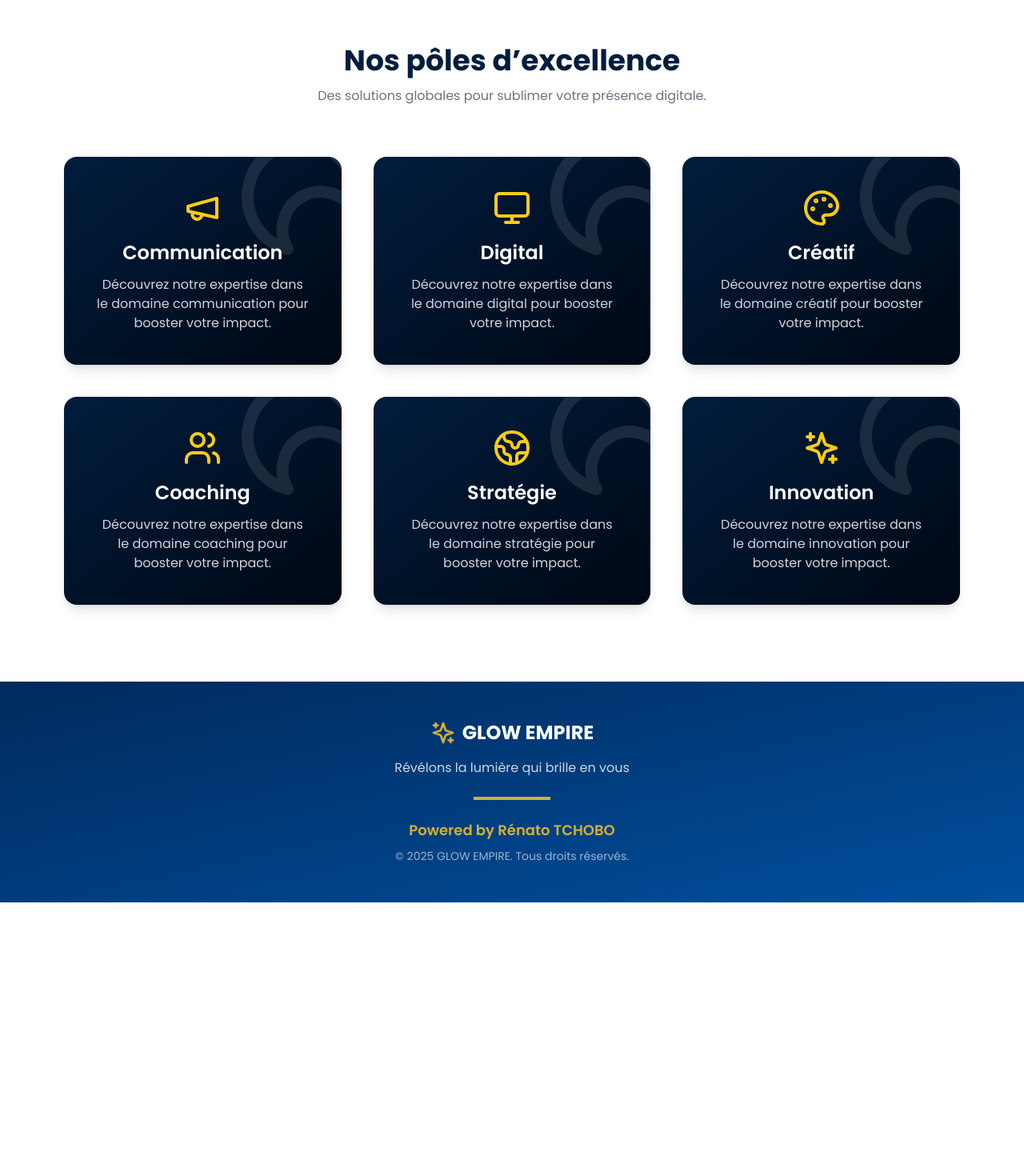
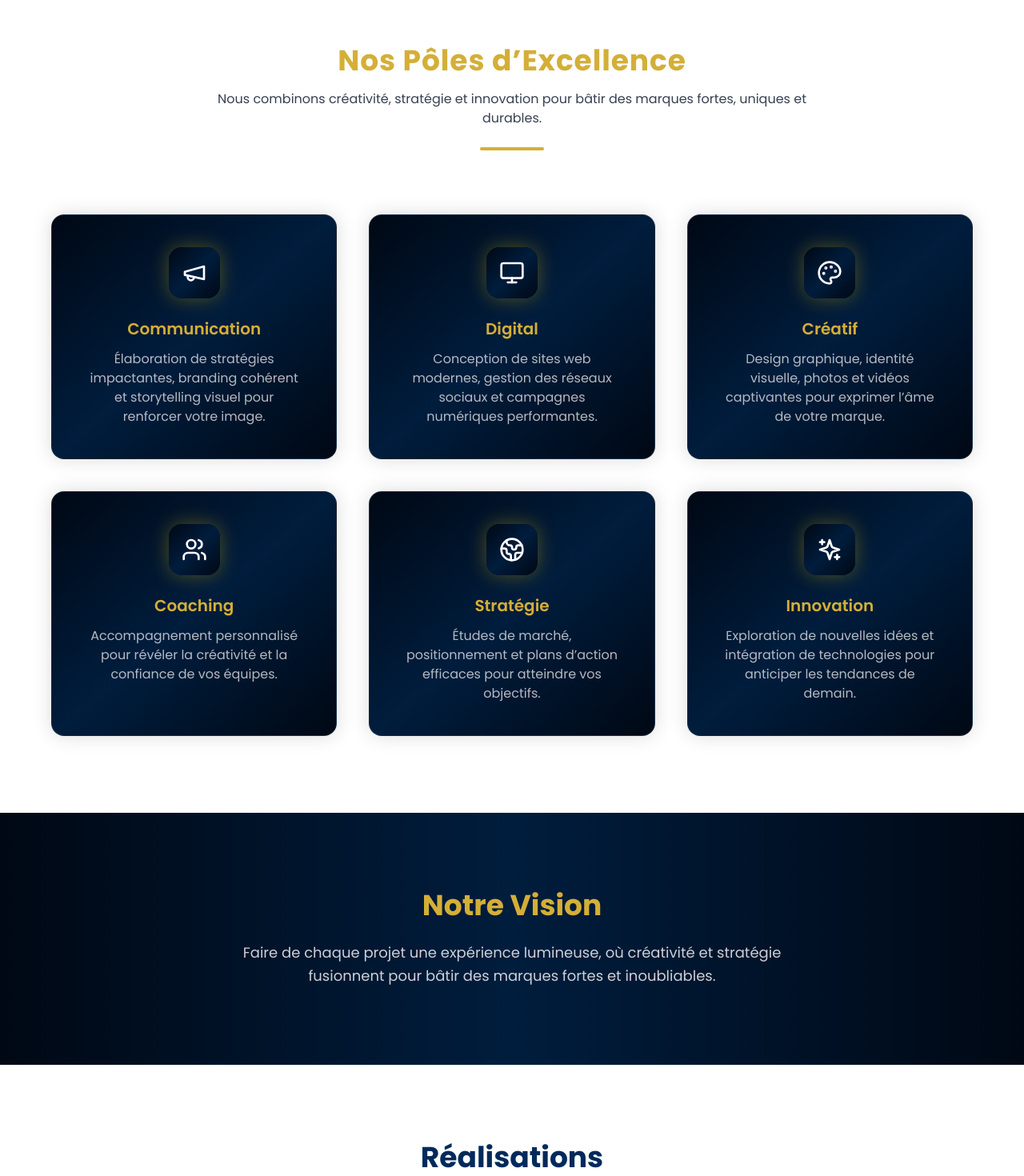
Before and after one commit to adjoeugenie2020-code/glowempire, a React (Vite) app: page / in a window 1280 px wide. Shown: the part 920-2390 px from the top of the page at 80% size. Before the commit the page ends 2048 px from the top, so only its background shows below. Built offline with nearby package versions, Linux system fonts and the light colour scheme.

Commit message:
Updated Home.tsx

```diff
--- a/src/pages/Home.tsx
+++ b/src/pages/Home.tsx
@@ -12,24 +12,21 @@ const Home = () => {
     { icon: Sparkles, title: 'Innovation' },
   ];
 
-  // === TYPEWRITER TEXT ===
+  // TYPEWRITER TEXT
   const phrases = [
     "✨ L'art rencontre la stratégie.",
     "🚀 Votre marque, notre mission.",
     "🎨 Créons ensemble votre univers.",
     "💡 L’innovation au service de l’image."
   ];
-
   const [index, setIndex] = useState(0);
   const [subIndex, setSubIndex] = useState(0);
   const [reverse, setReverse] = useState(false);
 
   useEffect(() => {
     if (index >= phrases.length) return;
-
     const timeout = setTimeout(() => {
       setSubIndex(prev => (reverse ? prev - 1 : prev + 1));
-
       if (!reverse && subIndex === phrases[index].length) {
         setTimeout(() => setReverse(true), 1000);
       } else if (reverse && subIndex === 0) {
@@ -37,7 +34,6 @@ const Home = () => {
         setIndex((prev) => (prev + 1) % phrases.length);
       }
     }, reverse ? 50 : 100);
-
     return () => clearTimeout(timeout);
   }, [subIndex, index, reverse]);
 
@@ -46,7 +42,7 @@ const Home = () => {
 
       {/* === HERO SECTION === */}
       <section className="relative flex flex-col md:flex-row items-center justify-between px-10 lg:px-20 py-24 min-h-screen bg-gradient-to-br from-[#000814] via-[#001D3D] to-[#000814]">
-        {/* Effets lumineux */}
+        {/* Halo lumineux global */}
         <div className="absolute inset-0">
           <div className="absolute top-20 left-20 w-96 h-96 bg-blue-500/20 rounded-full blur-3xl"></div>
           <div className="absolute bottom-10 right-20 w-[500px] h-[500px] bg-yellow-400/20 rounded-full blur-3xl"></div>
@@ -63,7 +59,7 @@ const Home = () => {
             Faites briller <span className="text-yellow-400">votre empire</span> digital
           </motion.h1>
 
-          {/* Typewriter animé */}
+          {/* Typewriter */}
           <div className="text-yellow-400 text-lg font-semibold h-8 overflow-hidden whitespace-nowrap border-r-2 border-yellow-400 pr-2 animate-cursor">
             {phrases[index].substring(0, subIndex)}
           </div>
@@ -121,50 +117,161 @@ const Home = () => {
           animation: blink 1s infinite;
         }
       `}</style>
-
-      {/* === SERVICES SECTION === */}
-      <section id="services" className="relative bg-white py-24 px-10 lg:px-20">
-        <div className="text-center mb-16">
-          <h2 className="text-4xl font-bold text-[#001D3D]">
-            Nos pôles d’excellence
+      {/* === SERVICES === */}
+<section
+  id="services"
+  className="relative py-24 px-8 bg-white text-deepBlue overflow-hidden"
+>
+  <div className="relative z-10 max-w-6xl mx-auto text-center mb-20">
+    <h2 className="text-4xl font-extrabold text-gold mb-4 tracking-wide">
+      Nos Pôles d’Excellence
     </h2>
-          <p className="text-gray-500 mt-3">
-            Des solutions globales pour sublimer votre présence digitale.
+    <p className="text-gray-700 max-w-3xl mx-auto">
+      Nous combinons créativité, stratégie et innovation pour bâtir des marques
+      fortes, uniques et durables.
     </p>
+    <div className="w-20 h-1 bg-gold mx-auto mt-6 rounded-full"></div>
   </div>
 
-        <div className="grid md:grid-cols-3 gap-10">
+  <div className="relative z-10 grid grid-cols-1 sm:grid-cols-2 lg:grid-cols-3 gap-10 max-w-6xl mx-auto">
     {services.map((service, index) => (
       <motion.div
         key={index}
-              initial={{ opacity: 0, y: 30 }}
-              animate={{ opacity: 1, y: 0 }}
-              transition={{ delay: index * 0.1 }}
-              className="relative bg-gradient-to-br from-[#001D3D] to-[#000814] text-white rounded-2xl p-10 shadow-lg flex flex-col items-center justify-center overflow-hidden"
+        initial={{ opacity: 0, y: 40 }}
+        whileInView={{ opacity: 1, y: 0 }}
+        transition={{ duration: 0.8, delay: index * 0.1 }}
+        viewport={{ once: true }}
+        className="relative rounded-2xl p-10 text-center overflow-hidden shadow-[0_0_25px_#00000025]
+                   bg-gradient-to-br from-[#000814] via-[#001D3D] to-[#000814] border border-white/10"
       >
-              <motion.div
-                animate={{
-                  rotate: [0, 360],
-                }}
-                transition={{
-                  duration: 20,
-                  repeat: Infinity,
-                  ease: "linear",
-                }}
-                className="absolute -top-10 -right-10 opacity-10"
+        {/* Halo lunaire animé */}
+        <div className="absolute inset-0 flex items-center justify-center">
+          <div className="w-48 h-48 bg-gradient-radial from-white/10 to-transparent rounded-full blur-3xl animate-pulse-slow"></div>
+        </div>
+
+        {/* Contenu */}
+        <div className="relative z-10">
+          <div
+            className={`w-16 h-16 mx-auto mb-6 rounded-2xl flex items-center justify-center bg-gradient-to-br ${service.color} shadow-[0_0_25px_#FFD70050]`}
           >
-                <Moon size={180} />
-              </motion.div>
+            <service.icon className="w-8 h-8 text-white" />
+          </div>
+          <h3 className="text-xl font-semibold text-gold mb-3">
+            {service.title}
+          </h3>
 
-              <service.icon className="w-12 h-12 text-yellow-400 mb-4" />
-              <h3 className="text-2xl font-semibold">{service.title}</h3>
-              <p className="text-gray-300 mt-3 text-center">
-                Découvrez notre expertise dans le domaine {service.title.toLowerCase()} pour booster votre impact.
+          {service.title === 'Communication' && (
+            <p className="text-white/70">
+              Élaboration de stratégies impactantes, branding cohérent et storytelling visuel pour renforcer votre image.
             </p>
+          )}
+          {service.title === 'Digital' && (
+            <p className="text-white/70">
+              Conception de sites web modernes, gestion des réseaux sociaux et campagnes numériques performantes.
+            </p>
+          )}
+          {service.title === 'Créatif' && (
+            <p className="text-white/70">
+              Design graphique, identité visuelle, photos et vidéos captivantes pour exprimer l’âme de votre marque.
+            </p>
+          )}
+          {service.title === 'Coaching' && (
+            <p className="text-white/70">
+              Accompagnement personnalisé pour révéler la créativité et la confiance de vos équipes.
+            </p>
+          )}
+          {service.title === 'Stratégie' && (
+            <p className="text-white/70">
+              Études de marché, positionnement et plans d’action efficaces pour atteindre vos objectifs.
+            </p>
+          )}
+          {service.title === 'Innovation' && (
+            <p className="text-white/70">
+              Exploration de nouvelles idées et intégration de technologies pour anticiper les tendances de demain.
+            </p>
+          )}
+        </div>
       </motion.div>
     ))}
   </div>
 </section>
+
+{/* Animation pour le halo lunaire */}
+<style jsx>{`
+  @keyframes pulse-slow {
+    0% {
+      transform: scale(1);
+      opacity: 0.5;
+    }
+    50% {
+      transform: scale(1.2);
+      opacity: 0.8;
+    }
+    100% {
+      transform: scale(1);
+      opacity: 0.5;
+    }
+  }
+
+  .animate-pulse-slow {
+    animation: pulse-slow 6s ease-in-out infinite;
+  }
+`}</style>
+
+
+      {/* === ABOUT === */}
+      <section className="py-24 px-8 bg-gradient-to-r from-[#000814] via-[#001D3D] to-[#000814] text-center">
+        <h2 className="text-4xl font-bold text-gold mb-6">Notre Vision</h2>
+        <p className="max-w-3xl mx-auto text-white/80 text-lg leading-relaxed">
+          Faire de chaque projet une expérience lumineuse, où créativité et stratégie fusionnent
+          pour bâtir des marques fortes et inoubliables.
+        </p>
+      </section>
+
+      {/* === PORTFOLIO === */}
+      <section className="py-24 px-8 bg-white text-deepBlue text-center">
+        <h2 className="text-4xl font-bold mb-6">Réalisations</h2>
+        <p className="max-w-3xl mx-auto text-gray-600 mb-12">
+          Découvrez quelques projets où nos équipes ont transformé la vision de nos clients en réalité digitale.
+        </p>
+        <div className="grid grid-cols-1 md:grid-cols-3 gap-8 max-w-6xl mx-auto">
+          {[1,2,3].map((i) => (
+            <div key={i} className="overflow-hidden rounded-2xl shadow-lg hover:scale-105 transition">
+              <img src={`/images/work-${i}.jpg`} alt="" className="object-cover w-full h-64" />
+            </div>
+          ))}
+        </div>
+      </section>
+
+      {/* === TEAM === */}
+      <section className="py-24 px-8 bg-[#001D3D] text-center text-white">
+        <h2 className="text-4xl font-bold text-gold mb-10">L’Équipe</h2>
+        <div className="grid grid-cols-1 md:grid-cols-3 gap-10 max-w-6xl mx-auto">
+          {[1,2,3].map((i) => (
+            <div key={i} className="relative bg-white/5 rounded-2xl p-8 shadow-lg hover:shadow-gold/30 transition">
+              <div className="absolute inset-0 bg-gold/10 blur-xl opacity-30"></div>
+              <img src={`/images/team-${i}.jpg`} alt="" className="rounded-full w-32 h-32 mx-auto mb-6 border-4 border-gold shadow-[0_0_25px_#FFD70080]" />
+              <h3 className="text-xl font-semibold">Membre {i}</h3>
+              <p className="text-white/70">Expert GLOW EMPIRE</p>
+            </div>
+          ))}
+        </div>
+      </section>
+
+      {/* === CONTACT === */}
+      <section id="contact" className="py-24 px-8 bg-gradient-to-b from-[#000814] via-[#001D3D] to-[#000814] text-center text-white">
+        <h2 className="text-4xl font-bold text-gold mb-4">Contactez-nous</h2>
+        <p className="text-white/70 mb-10">Vous avez un projet ou une idée ? Donnons-lui vie ensemble.</p>
+        <motion.a
+          href="mailto:contact@glowempire.com"
+          whileHover={{ scale: 1.05 }}
+          className="relative bg-gold text-deepBlue font-semibold px-10 py-4 rounded-2xl shadow-lg"
+        >
+          <span className="relative z-10">Envoyer un message</span>
+          <div className="absolute inset-0 bg-gold blur-lg opacity-40"></div>
+        </motion.a>
+      </section>
+
     </div>
   );
 };
```
Lines whose indentation alone changed are shown as unchanged.
